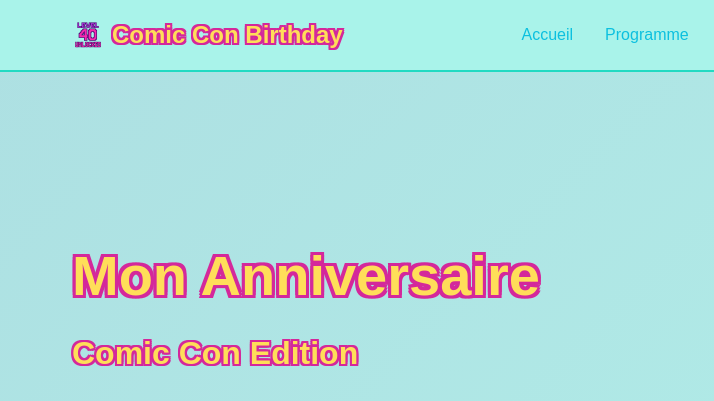
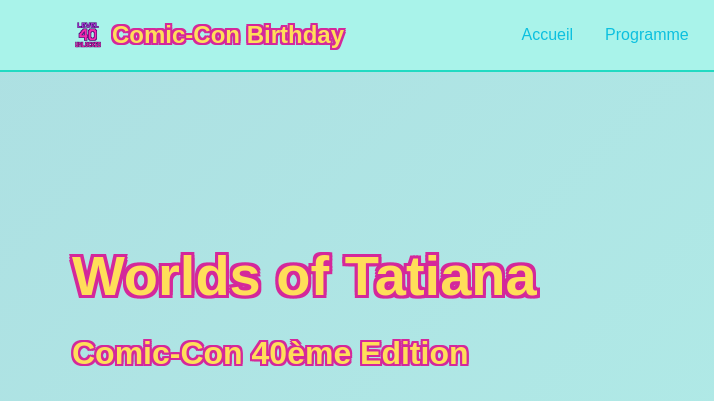
Before and after one commit to Worlds-of-Tatiana-Level-40/Worlds-of-Tatiana-Level-40.github.io, a website: page index.html in a window 1280 px wide. Shown: the top 401 px of the page, 0-714 px from the left. Drawn offline with nearby package versions, Linux system fonts and the light colour scheme; a script that the page names is missing.

Commit message:
Update index.html

```diff
--- a/index.html
+++ b/index.html
@@ -22,7 +22,7 @@
     <div class="container">
       <div class="logo">
         <img src="media/images/logo-image.png" alt="Logo" class="logo-icon">
-        <span class="logo-text">Comic Con Birthday</span>
+        <span class="logo-text">Comic-Con Birthday</span>
       </div>
       <nav class="nav">
         <ul class="nav-menu">
@@ -50,8 +50,8 @@
       <div class="container">
         <div class="hero-content" data-aos="fade-up" data-aos-duration="1000">
           <h1 class="hero-title">
-            <span class="hero-title-main">Mon Anniversaire</span>
-            <span class="hero-title-sub">Comic Con Edition</span>
+            <span class="hero-title-main">Worlds of Tatiana</span>
+            <span class="hero-title-sub">Comic-Con 40ème Edition</span>
           </h1>
           <p class="hero-description">
             Une célébration épique dédiée à la pop culture, aux super-héros,
```
